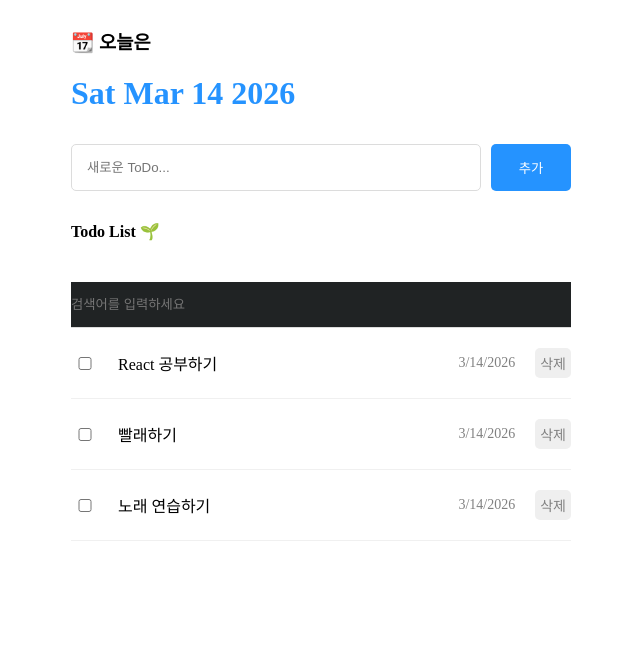
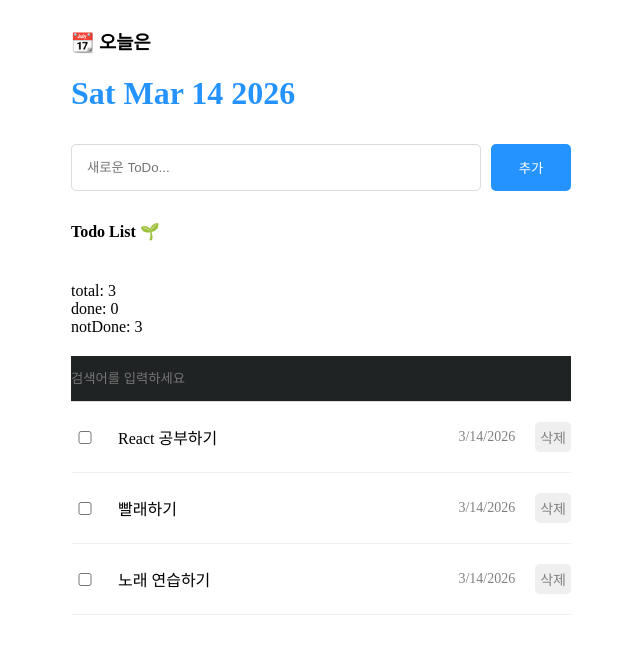
Before and after one commit to mooni9375/todo_myself, a React (Vite) app: page / in a window 1280 px wide. Shown: the top 654 px of the page, without its empty margins (319-959 px from the left). Built offline with nearby package versions, Linux system fonts and the light colour scheme.

Commit message:
useMemo 적용

```diff
--- a/src/components/List.jsx
+++ b/src/components/List.jsx
@@ -1,6 +1,6 @@
 import "./List.css";
 import TodoItem from "./TodoItem";
-import { useState } from "react";
+import { useState, useMemo } from "react";
 
 const List = ({ todos, onUpdate, onDelete }) => {
   const [search, setSearch] = useState("");
@@ -13,14 +13,51 @@
     if (search === "") {
       return todos;
     }
-    return todos.filter((todo) => todo.content.toLowerCase().includes(search));
+    return todos.filter((todo) =>
+      todo.content.toLowerCase().includes(search.toLowerCase()),
+    );
   };
 
   const filteredTodos = getFilteredData();
 
+  // search가 변경될 때마다 리랜더링 되면서 호출 됨 (search는 useState에 의해 변경이 감지될 때마다 리랜더링)
+  // const getAnalyzedData = () => {
+  //   console.log("getAnalyzedDate is called...");
+  //   const totalCount = todos.length;
+  //   const doneCount = todos.filter((todo) => todo.isDone).length;
+  //   const notDoneCount = totalCount - doneCount;
+  //   return {
+  //     totalCount,
+  //     doneCount,
+  //     notDoneCount,
+  //   };
+  // };
+
+  // const { totalCount, doneCount, notDoneCount } = getAnalyzedData();
+
+  // 인수 : (callback, array)
+  // array는 deps임. deps에 포함된 데이터의 변경이 있을 때만 callback을 호출
+  const { totalCount, doneCount, notDoneCount } = useMemo(() => {
+    console.log("getAnalyzedDate is called...");
+    const totalCount = todos.length;
+    const doneCount = todos.filter((todo) => todo.isDone).length;
+    const notDoneCount = totalCount - doneCount;
+
+    return {
+      totalCount,
+      doneCount,
+      notDoneCount,
+    };
+  }, [todos]);
+
   return (
     <div className="List">
       <h4>Todo List 🌱</h4>
+      <div>
+        <div>total: {totalCount}</div>
+        <div>done: {doneCount}</div>
+        <div>notDone: {notDoneCount}</div>
+      </div>
       <input
         value={search}
         onChange={onChangeSearch}
@@ -28,7 +65,14 @@
       />
       <div className="todos_wrapper">
         {filteredTodos.map((todo) => {
-          return <TodoItem key={todo.id} {...todo} />;
+          return (
+            <TodoItem
+              key={todo.id}
+              {...todo}
+              onUpdate={onUpdate}
+              onDelete={onDelete}
+            />
+          );
         })}
       </div>
     </div>
```
